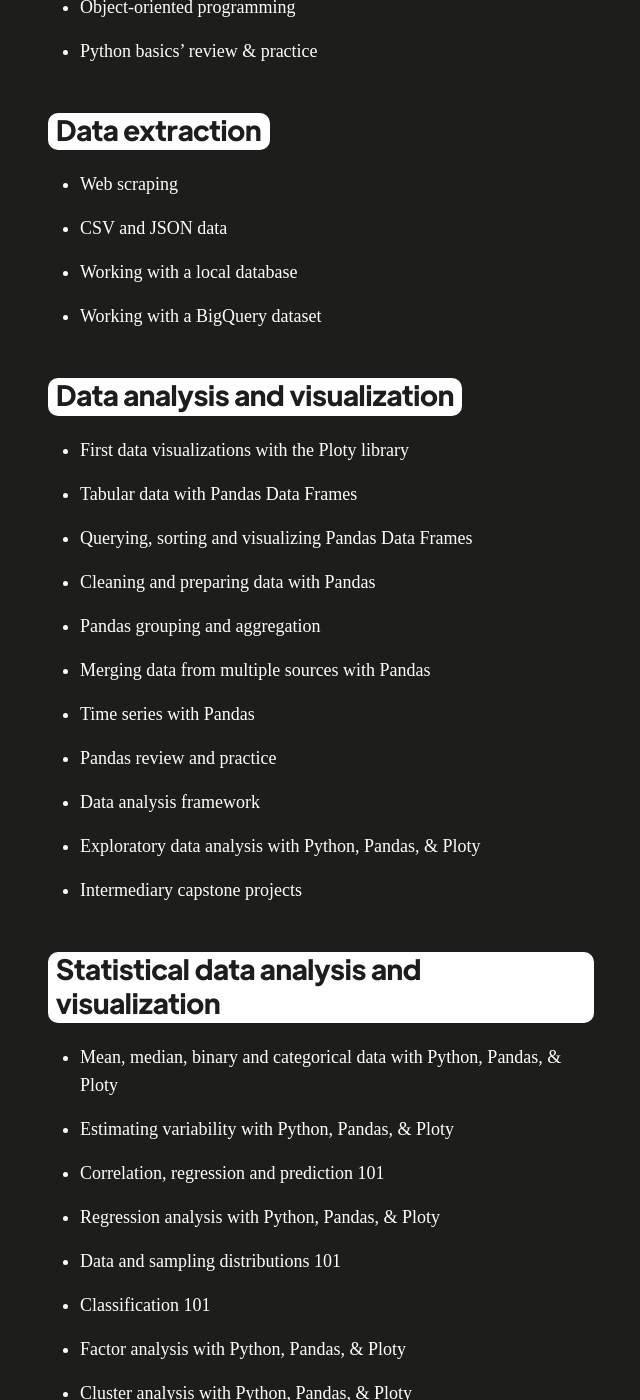
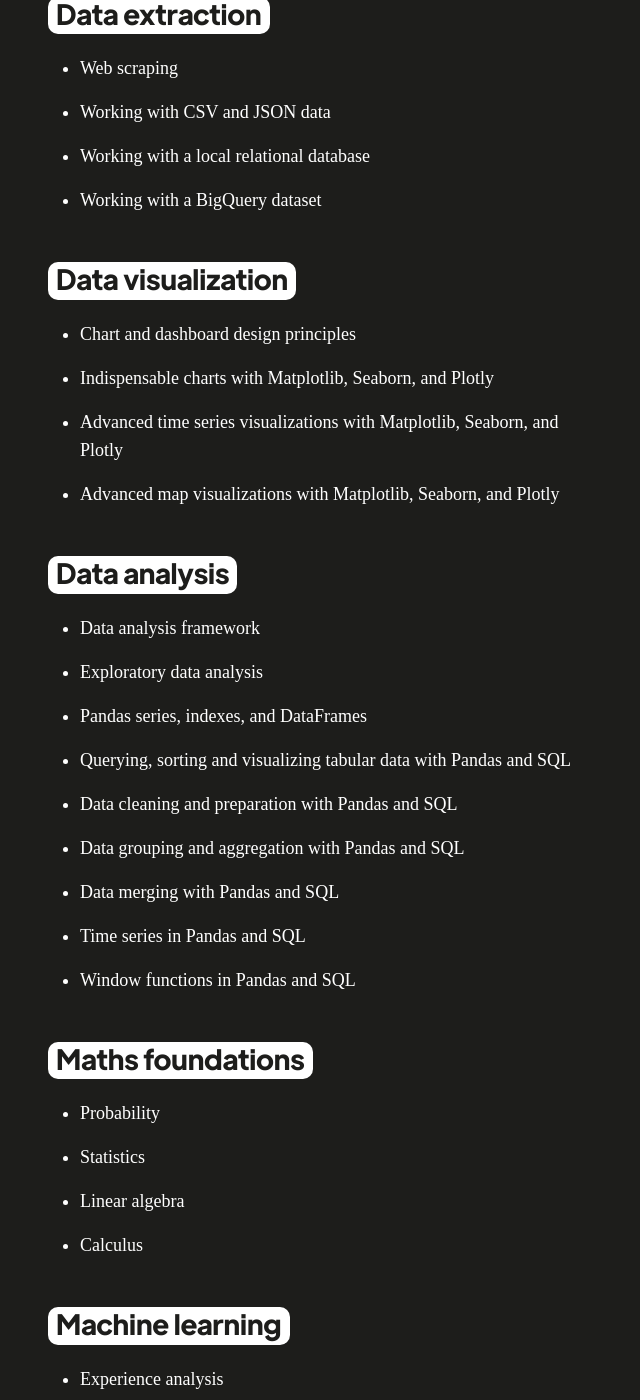
Before and after one commit to ismaelsow/pythonboss, a Jekyll site: the page built from index.html, in a window 1280 px wide and 1400 px high, scrolled down 2976 px. Shown: the whole window, without its empty margins (319-959 px from the left). Built offline with Jekyll 4.4.1, drawn with Linux system fonts in a browser that asks for light colours; some web fonts are replaced; some of the changed text lies outside the part shown.

Commit message:
Update copy and pricing

```diff
--- a/index.html
+++ b/index.html
@@ -12,7 +12,7 @@
     <div class="col-lg-3"></div>
 
     <div class="col-xs-12 col-lg-6">
-      <h1><span class="text-highlight bg-green">Master Data Analysis & Visualization</span><br>With Python</h1>
+      <h1><span class="text-highlight bg-green">Learn Data Analysis & Data Science</span><br>With Python</h1>
       <div class="intro">
         <h4 class="padding-top-48"><span style="font-weight:800">Want to master Python, data analysis and data visualization?</span></h4>
         <p>You came to the right place. After creating one of the <a href="https://sqlboss.co/" target="_blank">best SQL training program</a> on the web, 100% free, I'm building a premium course for data analysis and data visualization with Python.</p>
@@ -60,7 +60,7 @@
       <div class="chapter">
         <ul>
           <li>Command line 101</li>
-          <li>Setup</li>
+          <li>Python and JupyterLab setup</li>
           <li>First program</li>
           <li>Python 101</li>
           <li>Comments</li>
@@ -79,7 +79,6 @@
           <li>File management</li>
           <li>Debugging</li>
           <li>Object-oriented programming</li>
-          <li>Python basics’ review & practice</li>
         </ul>
       </div>
 
@@ -87,45 +86,64 @@
       <div class="chapter">
         <ul>
           <li>Web scraping</li>
-          <li>CSV and JSON data</li>
-          <li>Working with a local database</li>
+          <li>Working with CSV and JSON data</li>
+          <li>Working with a local relational database</li>
           <li>Working with a BigQuery dataset</li>
         </ul>
       </div>
 
-      <h3><span class="text-highlight bg-white">Data analysis and visualization</span></h3>
+      <h3><span class="text-highlight bg-white">Data visualization</span></h3>
       <div class="chapter">
         <ul>
-          <li>First data visualizations with the Ploty library</li>
-          <li>Tabular data with Pandas Data Frames</li>
-          <li>Querying, sorting and visualizing Pandas Data Frames</li>
-          <li>Cleaning and preparing data with Pandas</li>
-          <li>Pandas grouping and aggregation</li>
-          <li>Merging data from multiple sources with Pandas</li>
-          <li>Time series with Pandas</li>
-          <li>Pandas review and practice</li>
-          <li>Data analysis framework</li>
-          <li>Exploratory data analysis with Python, Pandas, & Ploty</li>
-          <li>Intermediary capstone projects</li>
+          <li>Chart and dashboard design principles</li>
+          <li>Indispensable charts with Matplotlib, Seaborn, and Plotly</li>
+          <li>Advanced time series visualizations with Matplotlib, Seaborn, and Plotly</li>
+          <li>Advanced map visualizations with Matplotlib, Seaborn, and Plotly</li>
         </ul>
       </div>
 
-      <h3><span class="text-highlight bg-white">Statistical data analysis and visualization</span></h3>
+      <h3><span class="text-highlight bg-white">Data analysis</span></h3>
       <div class="chapter">
         <ul>
-          <li>Mean, median, binary and categorical data with Python, Pandas, & Ploty</li>
-          <li>Estimating variability with Python, Pandas, & Ploty</li>
-          <li>Correlation, regression and prediction 101</li>
-          <li>Regression analysis with Python, Pandas, & Ploty</li>
-          <li>Data and sampling distributions 101</li>
-          <li>Classification 101</li>
-          <li>Factor analysis with Python, Pandas, & Ploty</li>
-          <li>Cluster analysis with Python, Pandas, & Ploty</li>
-          <li>Statistical experiments and significance testing 101</li>
-          <li>Experience analysis with Python, Pandas, & Ploty</li>
-          <li>Monte Carlo simulation with Python, Pandas, & Ploty</li>
-          <li>Text & sentiment analysis with Pandas, NLTK & Ploty</li>
-          <li>Final capstone projects</li>
+          <li>Data analysis framework</li>
+          <li>Exploratory data analysis</li>
+          <li>Pandas series, indexes, and DataFrames</li>
+          <li>Querying, sorting and visualizing tabular data with Pandas and SQL</li>
+          <li>Data cleaning and preparation with Pandas and SQL</li>
+          <li>Data grouping and aggregation with Pandas and SQL</li>
+          <li>Data merging with Pandas and SQL</li>
+          <li>Time series in Pandas and SQL</li>
+          <li>Window functions in Pandas and SQL</li>
+        </ul>
+      </div>
+
+      <h3><span class="text-highlight bg-white">Maths foundations</span></h3>
+      <div class="chapter">
+        <ul>
+          <li>Probability</li>
+          <li>Statistics</li>
+          <li>Linear algebra</li>
+          <li>Calculus</li>
+        </ul>
+      </div>
+
+      <h3><span class="text-highlight bg-white">Machine learning</span></h3>
+      <div class="chapter">
+        <ul>
+          <li>Experience analysis</li>
+          <li>Classification</li>
+          <li>Support vector machines</li>
+          <li>Decision trees</li>
+          <li>Random forest</li>
+          <li>Regression</li>
+          <li>Factor analysis</li>
+          <li>Natural language processing</li>
+          <li>Sentiment analysis</li>
+          <li>Clustering</li>
+          <li>Neural networks</li>
+          <li>Convoluted neural networks</li>
+          <li>Recurrent neural networks</li>
+          <li>Reinforcement learning</li>
         </ul>
       </div>
 
@@ -235,20 +253,20 @@
           </ul>
         </div>
         <!-- END YEARLY PLAN -->
-        <!-- MONTHLY PLAN -->
+        <!-- LIFETIME PLAN -->
         <div class="pricing-plan">
           <div style="display:flex">
-            <div><strong>Python Boss - Monthly</strong></div>
+            <div><strong>Python Boss - Lifetime</strong></div>
           </div>
           <div style="padding-top:38px !important;display:flex;padding-top:16px;align-items:center;justify-content:center;" class="mobile-margin-48">
-            <div class="price">$19</div>
+            <div class="price">$299</div>
             <div style="display:flex;flex-direction:column;padding-left:12px">
-              <div class="pricing-subtitle"><span><strong>monthly payments</strong></span><br><span>plus local taxes if EU resident</span></div>
+              <div class="pricing-subtitle"><span><strong>one-time payment</strong></span><br><span>plus local taxes if EU resident</span></div>
             </div>
           </div>
           <div class="btn-wrapper">
-            <a href="https://buy.stripe.com/5kAbJjbaFelGgKIfZ1" class="top individual checkout">
-              <button class="btn btn-dark cta">Buy monthly</button>
+            <a href="https://buy.stripe.com/4gw28JceJ1yUgKIdQV" class="top individual checkout">
+              <button class="btn btn-dark cta">Buy lifetime</button>
             </a>
           </div>
           <ul>
@@ -259,7 +277,7 @@
             <li>Teacher email support with answers <strong>under 24h</strong></li>
           </ul>
         </div>
-        <!-- END MONTHLY PLAN -->
+        <!-- END LIFETIME PLAN -->
       <!-- END PLANS -->
       </div>
 
@@ -280,18 +298,18 @@
         <blockquote>
           <p>Hi {manager},</p><br><br>
 
-          <p>I found this Python course called <i>Python Boss</i> that could boost my Python data analysis and data visualization skills. I'd like to enroll and put these new skills to good use here at {company_name}.</p>
+          <p>I found this Python course called <i>Python Boss</i> that could boost my Python data analysis and data science skills. I'd like to enroll and put these new skills to good use here at {company_name}.</p>
 
           <p>Here are some key benefits:</p><br><br>
 
           <ul>
-            <li>Daily Python data analysis &  data visualization screencasts</li>
+            <li>Daily screencasts</li>
             <li>Numerous exercises with solutions</li>
             <li>Teacher-reviewed capstone projects</li>
             <li>Database of curated 93+ datasets</li>
           </ul>
 
-          <p>The program costs $199 USD yearly, or $19 monthly. If you like, you can review course details here, including the instructors' bios: https://pythonboss.dev/</p><br><br>
+          <p>The program costs $199 USD yearly, or $299 lifetime. If you like, you can review course details here, including the instructors' bios: https://pythonboss.dev/</p><br><br>
           <p>What do you think?</p><br><br>
           <p>Thanks,<br>{Your Name}</p><br><br>
         </blockquote>
@@ -348,20 +366,20 @@
           </ul>
         </div>
         <!-- END YEARLY PLAN -->
-        <!-- MONTHLY PLAN -->
+        <!-- LIFETIME PLAN -->
         <div class="pricing-plan">
           <div style="display:flex">
-            <div><strong>Python Boss - Monthly</strong></div>
+            <div><strong>Python Boss - Lifetime</strong></div>
           </div>
           <div style="padding-top:38px !important;display:flex;padding-top:16px;align-items:center;justify-content:center;" class="mobile-margin-48">
-            <div class="price">$19</div>
+            <div class="price">$299</div>
             <div style="display:flex;flex-direction:column;padding-left:12px">
-              <div class="pricing-subtitle"><span><strong>monthly payments</strong></span><br><span>plus local taxes if EU resident</span></div>
+              <div class="pricing-subtitle"><span><strong>one-time payment</strong></span><br><span>plus local taxes if EU resident</span></div>
             </div>
           </div>
           <div class="btn-wrapper">
-            <a href="https://buy.stripe.com/5kAbJjbaFelGgKIfZ1" class="top individual checkout">
-              <button class="btn btn-dark cta">Buy monthly</button>
+            <a href="https://buy.stripe.com/4gw28JceJ1yUgKIdQV" class="top individual checkout">
+              <button class="btn btn-dark cta">Buy lifetime</button>
             </a>
           </div>
           <ul>
@@ -372,7 +390,7 @@
             <li>Teacher email support with answers <strong>under 24h</strong></li>
           </ul>
         </div>
-        <!-- END MONTHLY PLAN -->
+        <!-- END LIFETIME PLAN -->
       <!-- END PLANS -->
       </div>
 
```
Also changed, not shown: other parts of index.html (+1 -1 lines), 1 other file.
